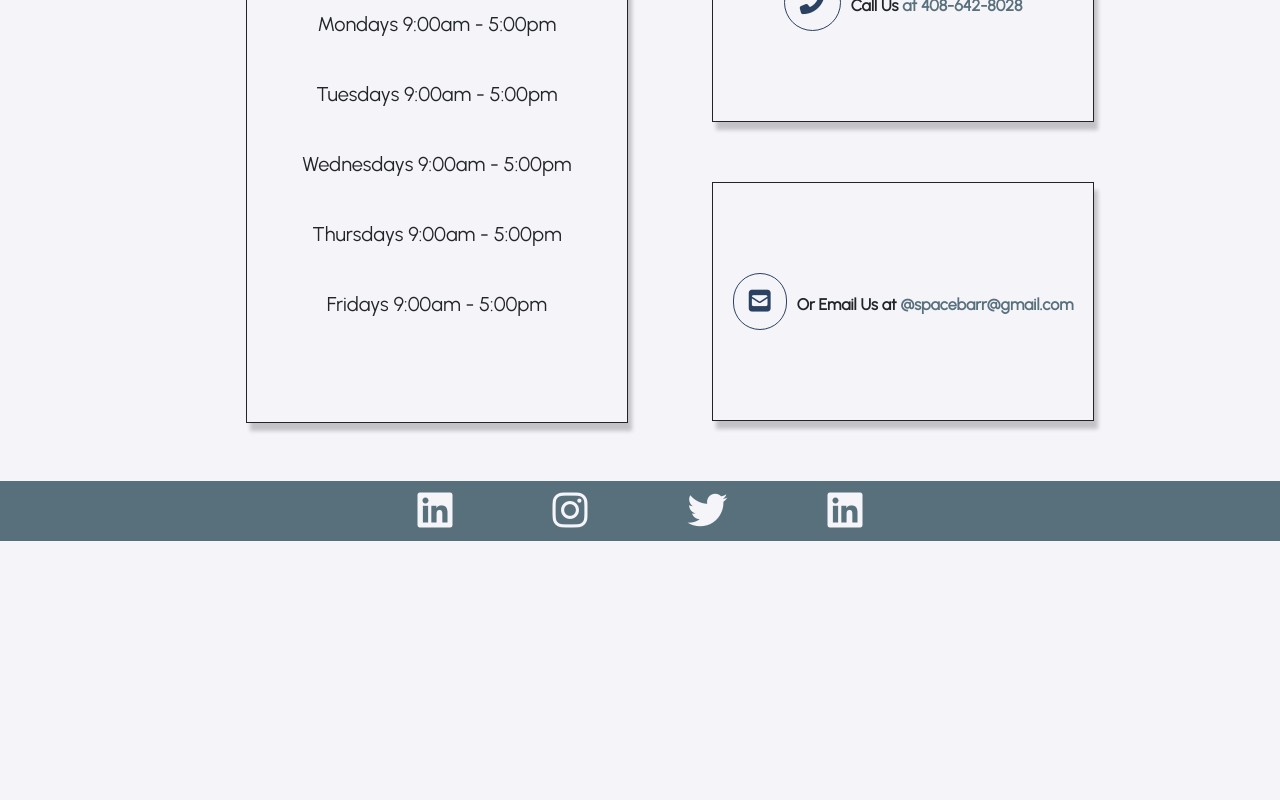
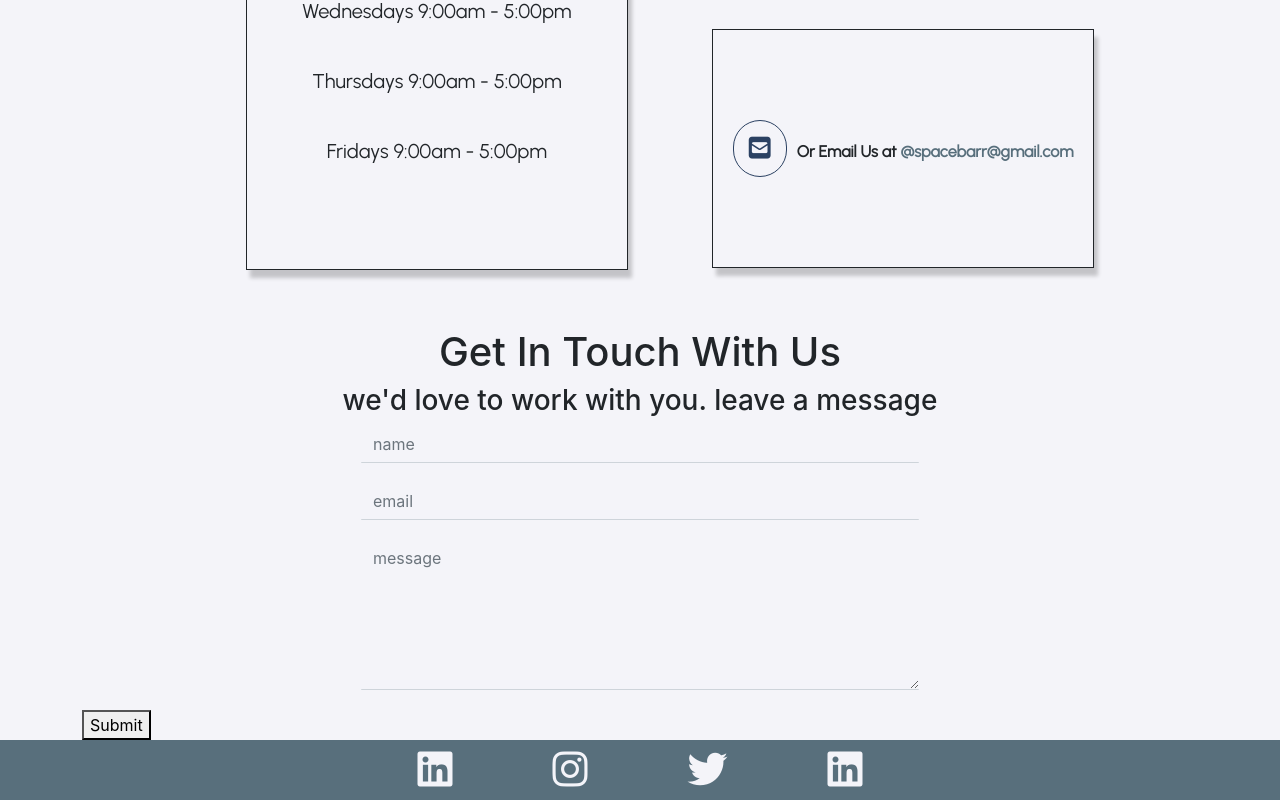
Before and after one commit to melissabarrerafarias/freelanced-company, a React (Create React App) app: page /contact in a window 1280 px wide. Shown: the part 1030-1830 px from the top of the page. Before the commit the page ends 1571 px from the top, so only its background shows below. Built offline with nearby package versions, Linux system fonts and the light colour scheme.

Commit message:
added basic input form for client message

```diff
--- a/src/contact.css
+++ b/src/contact.css
@@ -22,6 +22,8 @@
     display: block;
     width: 100%;
 }
+
+/*business hours styles*/
 
 .business-heading {
     font-size: 30px;
@@ -56,6 +58,8 @@ ol, ul {
     padding-left: 0; /*takes away padding added by bootstrap that offsets text from center*/
 }
 
+/*contact info styles*/
+
 #contact-info a {
     text-decoration: none;
     color: var(--dark-electric)
@@ -83,8 +87,55 @@ ol, ul {
     font-weight: 600
 }
 
+/*input form styles*/
+.input-group {
+    width: 50%;
+    margin: 0 auto;
+    margin-bottom: 20px;
+}
+
+.input-group-text {
+    padding: .375rem .75rem;
+    font-size: 1rem;
+    font-weight: 400;
+    line-height: 1.5;
+    color: var(--dark-electric);
+    background-color: transparent;
+    border:none;
+}
+
+.form-control {
+    width: 100%;
+    padding: .375rem .75rem;
+    font-size: 1rem;
+    line-height: 1.5;
+    background-color: transparent;
+    border-top: none;
+    border-left: none;
+    border-right: none;
+    border-radius: 1px;
+}
+
+#clientMessage {
+    height: 150px
+}
+
+
+.form-control:focus {
+    background-color: transparent;
+    outline: 0;
+    box-shadow: none;
+    border-image: linear-gradient(90deg, rgba(2,0,36,1) 0%, rgba(1,143,137,1) 49%, rgba(0,241,255,1) 100%);
+    border-image-slice: 1;
+}
+
+
 /* media queries */
 @media (max-width: 1399.98px) {
+    .contact-hero {
+        max-height: 700px;
+    }
+
     .business-heading {
         font-size: 25px;
         padding-bottom: 20px;
@@ -117,6 +168,10 @@ ol, ul {
 }
 
 @media (max-width: 1199.98px) {
+    .contact-hero {
+        max-height: 600px;
+    }
+
     .business-hours-div {
         width: 80%;
     }
@@ -128,6 +183,10 @@ ol, ul {
 }
 
 @media (max-width: 991.98px) {
+    .contact-hero {
+        max-height: 500px;
+    }
+
     .hours li {
         margin-bottom: 50px;
         font-size: 18px;
--- a/src/pages/Contact.js
+++ b/src/pages/Contact.js
@@ -12,7 +12,7 @@ function Contact() {
 
             <div className="container"> {/* row must always be placed inside container (will cause white space if not) */}
                 <div className="row">
-                    <div id = "businessHours" className="col-md-6 text-center d-flex justify-content-md-end d-flex justify-content-sm-center">
+                    <div id="businessHours" className="col-md-6 text-center d-flex justify-content-md-end d-flex justify-content-sm-center">
                         <div className="business-hours-div">
                             <h3 className="business-heading">Business Hours</h3>
                             <ul className="hours">
@@ -38,6 +38,28 @@ function Contact() {
                     </div>
                 </div>
             </div>
+
+            <div className="container">
+                <h1 className="text-center">Get In Touch With Us</h1>
+                <h3 className="text-center">we'd love to work with you. leave a message</h3>
+                <div className="col-md-12">
+                    <form>
+                        <div class="input-group">
+                            <input id="clientName" placeholder="name" type="text" class="form-control" aria-label="Sizing example input" aria-describedby="inputGroup-sizing-default" />
+                        </div>
+
+                        <div class="input-group">
+                            <input id="clientEmail" placeholder="email" type="text" class="form-control" aria-label="Sizing example input" aria-describedby="inputGroup-sizing-default" />
+                        </div>
+
+                        <div class="input-group">
+                            <textarea id="clientMessage" placeholder="message" type="text" class="form-control" aria-label="Sizing example input" aria-describedby="inputGroup-sizing-default" />
+                        </div>
+
+                        <button className="submit-btn">Submit</button>
+                    </form>
+                </div>
+            </div>
         </main>
     )
 }
```
